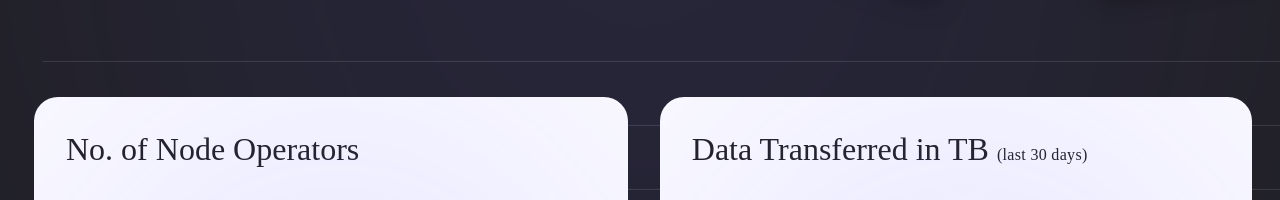
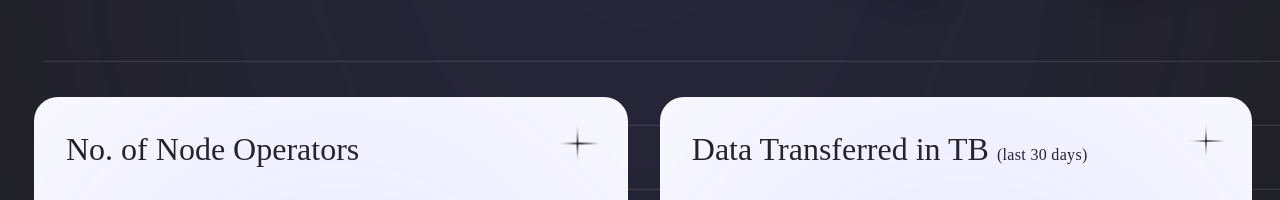
Before and after one commit to pallavimshr/assgt-fantv, a React (Create React App) app: page / in a window 1280 px wide. Shown: the part 796-996 px from the top of the page. Built offline with nearby package versions, Linux system fonts and the light colour scheme; a web font is replaced by a local one.

Commit message:
Added a design and updated orientation

```diff
--- a/src/components/Component3.jsx
+++ b/src/components/Component3.jsx
@@ -14,12 +14,17 @@ const Component3 = ({ className = "" }) => {
             <div className="self-stretch flex flex-row items-start justify-start gap-[32px] max-w-full mq750:gap-[16px] mq1050:flex-wrap">
               <div className="h-[217px] flex-[0.9013] rounded-3xl bg-white overflow-hidden flex flex-col items-start justify-start pt-[23.5px] pb-[148.5px] pr-7 pl-8 box-border gap-[20.5px] min-w-[395px] max-w-full z-[4] mq750:h-auto mq750:pt-5 mq750:pb-[97px] mq750:box-border mq750:min-w-full mq1050:flex-1">
                 <div className="self-stretch flex flex-row items-start justify-between shrink-0 max-w-full gap-[20px] mq750:flex-wrap">
-                  <div className="w-[340px] flex flex-col items-start justify-start pt-[10.5px] px-0 pb-0 box-border max-w-full">
-                    <h1 className="m-0 self-stretch h-8 relative text-inherit font-medium font-inherit inline-block mq1050:text-7xl mq450:text-lgi">
+                  <div className="w-[340px] flex flex-col items-start justify-start pt-[10.5px] px-0 pb-0 box-border max-w-full whitespace-nowrap">
+                    <h1 className="m-0 self-stretch h-8 relative text-inherit font-medium font-inherit mq1050:text-7xl mq450:text-lgi">
                       No. of Node Operators
                     </h1>
                   </div>
-
+                  <img
+                      className="h-[45px] w-[45px] relative"
+                      loading="lazy"
+                      alt=""
+                      src="/group-427319596.svg"
+                    />
                 </div>
                 <div className="w-[476px] h-[290px] relative shrink-0 max-w-full text-67xl font-bricolage-grotesque-24pt-condensed">
                   <div className="absolute top-[0px] left-[0px] tracking-[0.02em] font-semibold mq1050:text-24xl mq450:text-7xl">
@@ -87,14 +92,19 @@ const Component3 = ({ className = "" }) => {
                 <div className="flex-1 rounded-3xl bg-white overflow-hidden flex flex-col items-start justify-start pt-[23.5px] pb-[25px] pr-[26px] pl-8 box-border gap-[20.5px] max-w-full z-[4] text-left text-13xl text-gray-200">
                   <div className="self-stretch flex flex-row items-start justify-start gap-[43px] max-w-full mq750:flex-wrap mq750:gap-[21px]">
                     <div className="flex-1 flex flex-col items-start justify-start pt-[10.5px] px-0 pb-0 box-border min-w-[299px] max-w-full">
-                      <div className="self-stretch h-8 relative font-medium inline-block">
+                      <div className="self-stretch h-4 relative font-medium inline-block whitespace-nowrap">
                         <span>Data Transferred in TB </span>
                         <span className="text-base tracking-[0.02em]">
                           (last 30 days)
                         </span>
                       </div>
                     </div>
-
+                    <img
+                      className="h-[40px] w-[40px] relative"
+                      loading="lazy"
+                      alt=""
+                      src="/group-427319596.svg"
+                    />
                   </div>
                   <div className="w-[200px] flex flex-row items-start justify-start relative text-67xl font-bricolage-grotesque-24pt-condensed">
                     <div className="h-[200px] w-[407px] absolute !m-[0] right-[-276px] bottom-[-187px] [filter:blur(214px)] rounded-[50%] bg-mediumslateblue-100" />
```
Also changed, not shown: public/group-427319596.svg (added).
